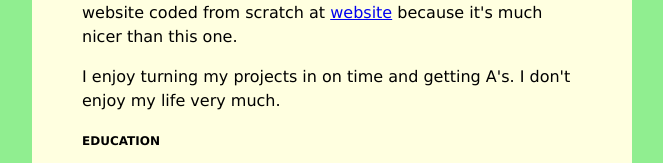
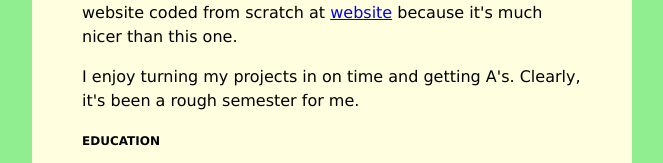
Before and after one commit to annadodds/annadodds.github.io, a plain HTML site: page index.html in a window 1280 px wide. Shown: the part 157-320 px from the top of the page, without its empty margins (308-971 px from the left). Drawn offline with Linux system fonts and the light colour scheme.

Commit message:
Update index.html

```diff
--- a/index.html
+++ b/index.html
@@ -38,7 +38,7 @@ h3 {
             This ain't my first coding rodeo! check out my previous website coded from scratch at <a href="https://annadodds.netlify.app">website</a> because it's much nicer than this one.
          </p>
          <p>
-            I enjoy turning my projects in on time and getting A's. I don't enjoy my life very much.
+            I enjoy turning my projects in on time and getting A's. Clearly, it's been a rough semester for me.
          </p>
         <h3>EDUCATION</h3>
         GRD<br />
```
